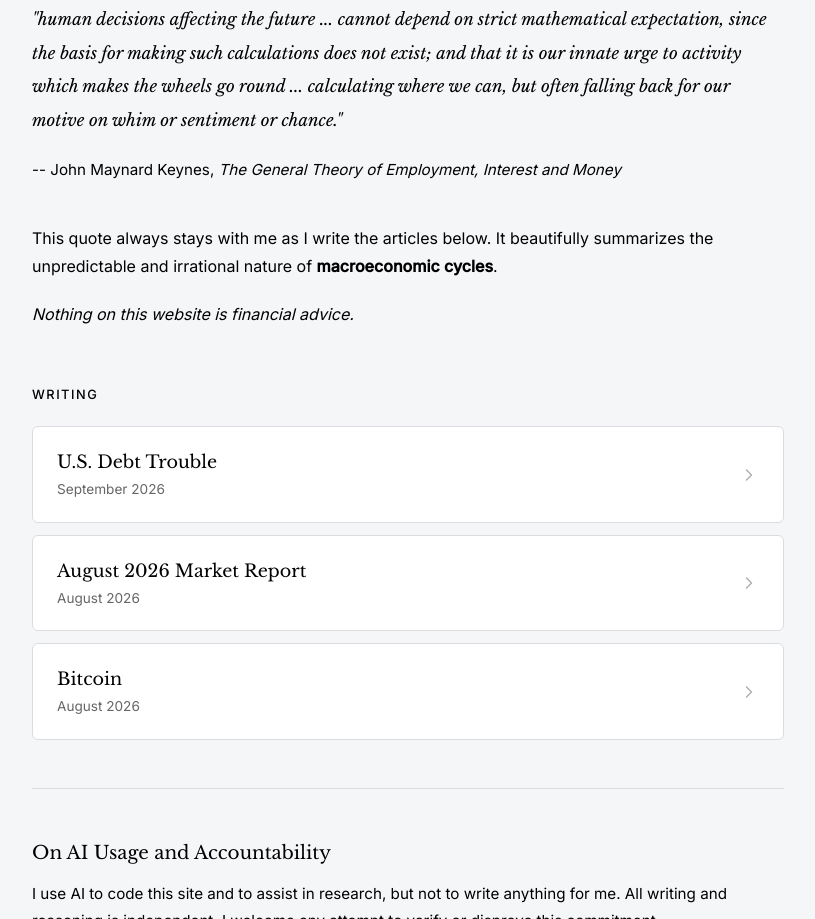
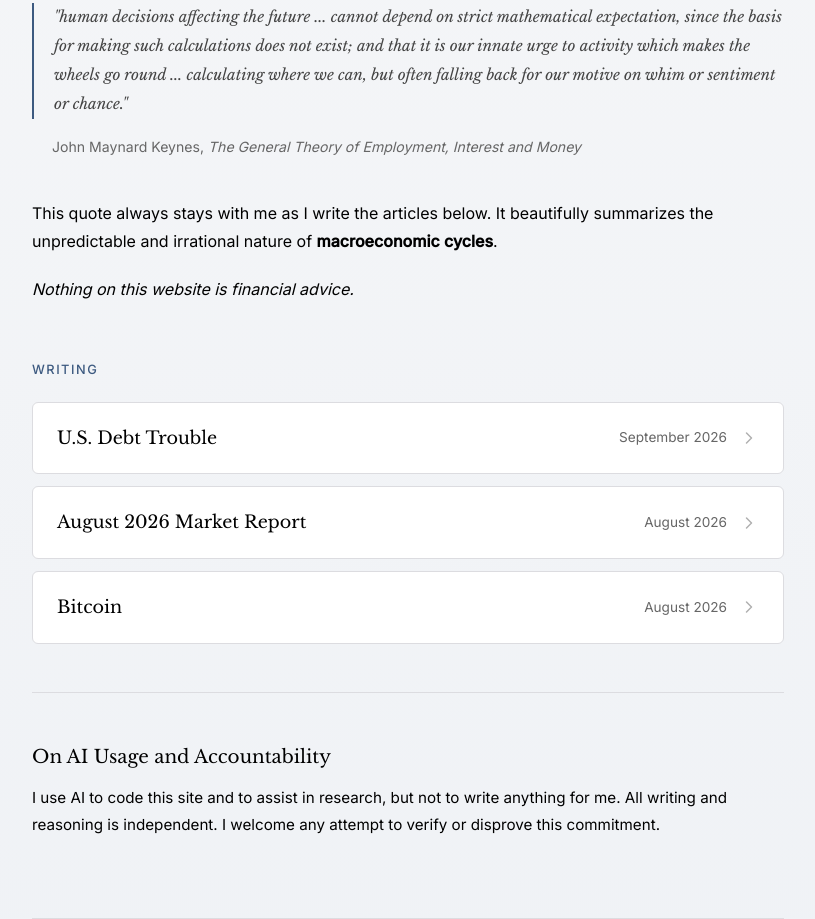
Before and after one commit to isaacslavens-beep/isaac_s_website, a plain HTML site: page index.html in a window 1280 px wide. Shown: the part 355-1274 px from the top of the page, without its empty margins (232-1047 px from the left). Drawn offline with nearby package versions, Linux system fonts and the light colour scheme.

Commit message:
Update index.html

```diff
--- a/index.html
+++ b/index.html
@@ -16,7 +16,8 @@
 
     body {
       font-family: 'Inter', sans-serif;
-      background: #f5f6f8;
+      background: linear-gradient(180deg, #f5f6f8 0%, #eef1f5 100%);
+      min-height: 100vh;
       color: #000000;
       line-height: 1.75;
       font-size: 16px;
@@ -50,15 +51,20 @@
     .epigraph blockquote {
       font-family: 'Libre Baskerville', serif;
       font-style: italic;
-      font-size: 1.05rem;
-      line-height: 2;
+      font-size: 0.95rem;
+      line-height: 1.9;
+      color: #444;
+      border-left: 2px solid #3d5a80;
+      padding-left: 20px;
     }
 
     .epigraph .attribution {
-      margin-top: 20px;
+      margin-top: 16px;
+      padding-left: 20px;
       font-family: 'Inter', sans-serif;
       font-style: normal;
-      font-size: 0.95rem;
+      font-size: 0.88rem;
+      color: #666;
     }
 
     .intro {
@@ -85,6 +91,7 @@
       font-weight: 500;
       text-transform: uppercase;
       letter-spacing: 1.5px;
+      color: #3d5a80;
       margin-bottom: 20px;
     }
 
@@ -195,13 +202,12 @@
     <div class="epigraph">
       <blockquote>
 "human decisions affecting the future ... cannot depend on strict mathematical expectation, since the basis for making such calculations does not exist; and that it is our innate urge to activity which makes the wheels go round ... calculating where we can, but often falling back for our motive on whim or sentiment or chance."      </blockquote>
-      <p class="attribution">-- John Maynard Keynes, <em>The General Theory of Employment, Interest and Money</em></p>
+      <p class="attribution">John Maynard Keynes, <em>The General Theory of Employment, Interest and Money</em></p>
     </div>
 
     <div class="intro">
       <p>
         This quote always stays with me as I write the articles below. It beautifully summarizes the unpredictable and irrational nature of <strong>macroeconomic cycles</strong>.
-      </p>
       </p>
       <p class="disclaimer">Nothing on this website is financial advice.</p>
     </div>
@@ -211,11 +217,9 @@
     <ul class="article-list">
       <li>
         <a href="americandebt/">
-          <div>
-            <div class="article-title">U.S. Debt Trouble</div>
-            <div class="article-date">September 2026</div>
-          </div>
+          <div class="article-title">U.S. Debt Trouble</div>
           <div class="article-meta">
+            <span class="article-date">September 2026</span>
             <span class="article-arrow">
               <svg width="20" height="20" viewBox="0 0 20 20" fill="none" xmlns="http://www.w3.org/2000/svg">
                 <path d="M7.5 5L12.5 10L7.5 15" stroke="currentColor" stroke-width="1.5" stroke-linecap="round" stroke-linejoin="round"/>
@@ -225,12 +229,10 @@
         </a>
       </li>
       <li>
-        <a href="August 2026 Market Report">
-          <div>
-            <div class="article-title">August 2026 Market Report</div>
-            <div class="article-date">August 2026</div>
-          </div>
+        <a href="august-2026-market-report/">
+          <div class="article-title">August 2026 Market Report</div>
           <div class="article-meta">
+            <span class="article-date">August 2026</span>
             <span class="article-arrow">
               <svg width="20" height="20" viewBox="0 0 20 20" fill="none" xmlns="http://www.w3.org/2000/svg">
                 <path d="M7.5 5L12.5 10L7.5 15" stroke="currentColor" stroke-width="1.5" stroke-linecap="round" stroke-linejoin="round"/>
@@ -241,11 +243,9 @@
       </li>
       <li>
         <a href="bitcoin/">
-          <div>
-            <div class="article-title">Bitcoin</div>
-            <div class="article-date">August 2026</div>
-          </div>
+          <div class="article-title">Bitcoin</div>
           <div class="article-meta">
+            <span class="article-date">August 2026</span>
             <span class="article-arrow">
               <svg width="20" height="20" viewBox="0 0 20 20" fill="none" xmlns="http://www.w3.org/2000/svg">
                 <path d="M7.5 5L12.5 10L7.5 15" stroke="currentColor" stroke-width="1.5" stroke-linecap="round" stroke-linejoin="round"/>
```
